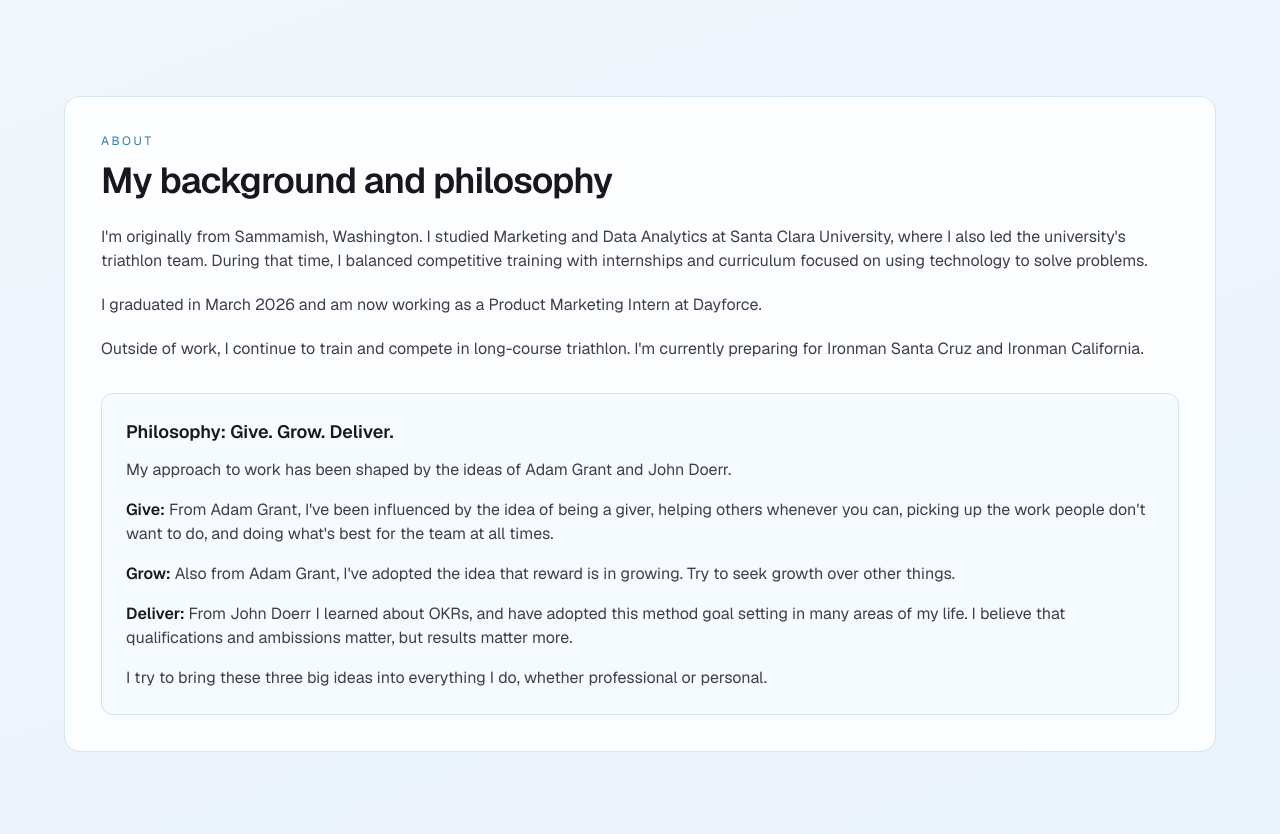
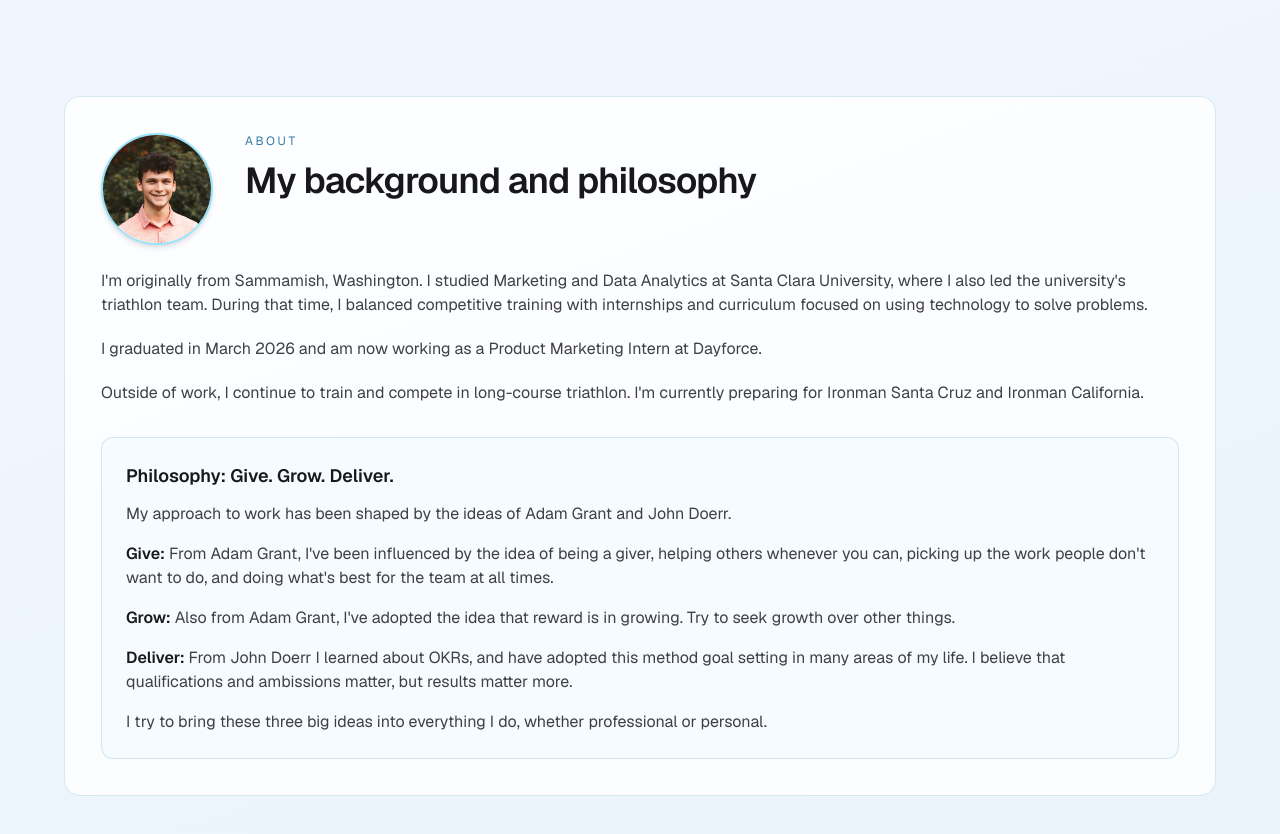
Before and after one commit to NonWeary/charliegall-website, a Next.js app: page / in a window 1280 px wide. Shown: the part 2220-3054 px from the top of the page. Built offline with nearby package versions, Linux system fonts and the light colour scheme.

Commit message:
profile in about section

```diff
--- a/src/components/About.tsx
+++ b/src/components/About.tsx
@@ -1,9 +1,27 @@
+import Image from "next/image";
+
 export function About() {
   return (
     <section id="about" className="px-6 pb-24 pt-14 sm:px-10 lg:px-16">
       <div className="mx-auto max-w-6xl rounded-2xl border border-sky-700/15 bg-white/82 p-7 sm:p-9 dark:border-white/10 dark:bg-zinc-900/70">
-        <p className="text-xs uppercase tracking-[0.22em] text-sky-800/80 dark:text-sky-400/80">About</p>
-        <h2 className="mt-3 text-3xl font-semibold tracking-tight text-zinc-900 dark:text-zinc-100 sm:text-4xl">My background and philosophy</h2>
+        <div className="flex flex-col gap-6 sm:flex-row sm:items-start sm:gap-8">
+          <div className="flex-shrink-0 self-start">
+            <div className="h-24 w-24 overflow-hidden rounded-full border-2 border-sky-400/40 shadow-md sm:h-28 sm:w-28">
+              <Image
+                src="/images/Profile.jpg"
+                alt="Charlie Gall"
+                width={112}
+                height={112}
+                className="h-full w-full object-cover object-center"
+              />
+            </div>
+          </div>
+
+          <div className="flex-1">
+            <p className="text-xs uppercase tracking-[0.22em] text-sky-800/80 dark:text-sky-400/80">About</p>
+            <h2 className="mt-3 text-3xl font-semibold tracking-tight text-zinc-900 dark:text-zinc-100 sm:text-4xl">My background and philosophy</h2>
+          </div>
+        </div>
 
         <div className="mt-6 space-y-5 text-zinc-700 dark:text-zinc-300">
           <p>
```
